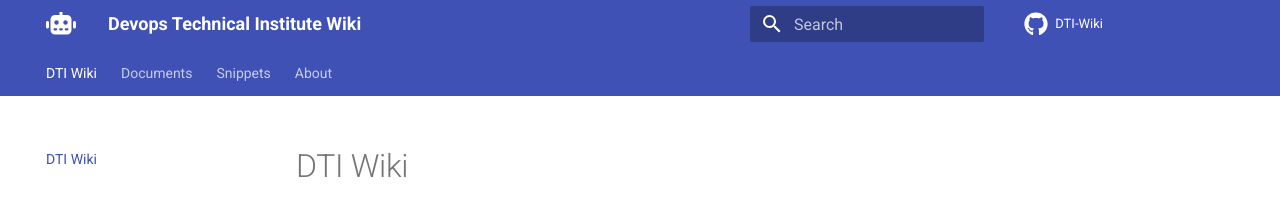
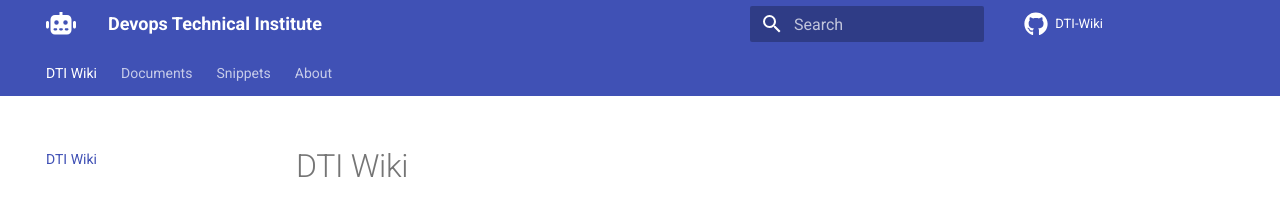
Before and after one commit to dti-wiki/dti-wiki.github.io, an MkDocs documentation site: the page built from docs/docs/index.md, in a window 1280 px wide. Shown: the top 206 px of the page. Built offline with MkDocs 1.6.1 and Material for MkDocs 9.7.7, drawn with Linux system fonts in a browser that asks for light colours; comment, search, counter and statistics services are not loaded.

Commit message:
Update mkdocs.yml

```diff
--- a/docs/mkdocs.yml
+++ b/docs/mkdocs.yml
@@ -1,6 +1,6 @@
 repo_name: 'DTI-Wiki'
 repo_url: https://github.com/anishcorratech/dti-wiki
-site_name: 'Devops Technical Institute Wiki'
+site_name: 'Devops Technical Institute'
 site_url: https://github.com/anishcorratech/dti-wiki/
 site_description: GNU/Linux Administration and Devops Automations
 site_author: 'anish.asokan'
```
